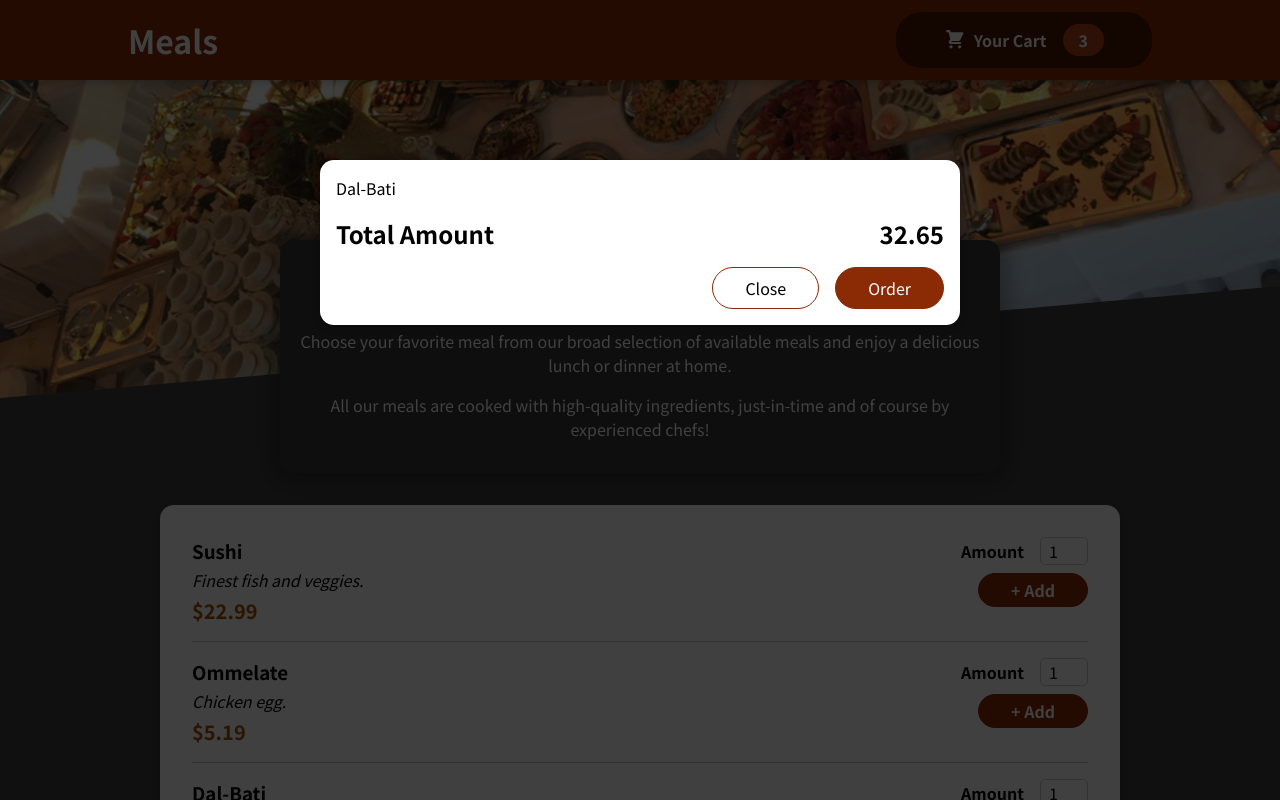
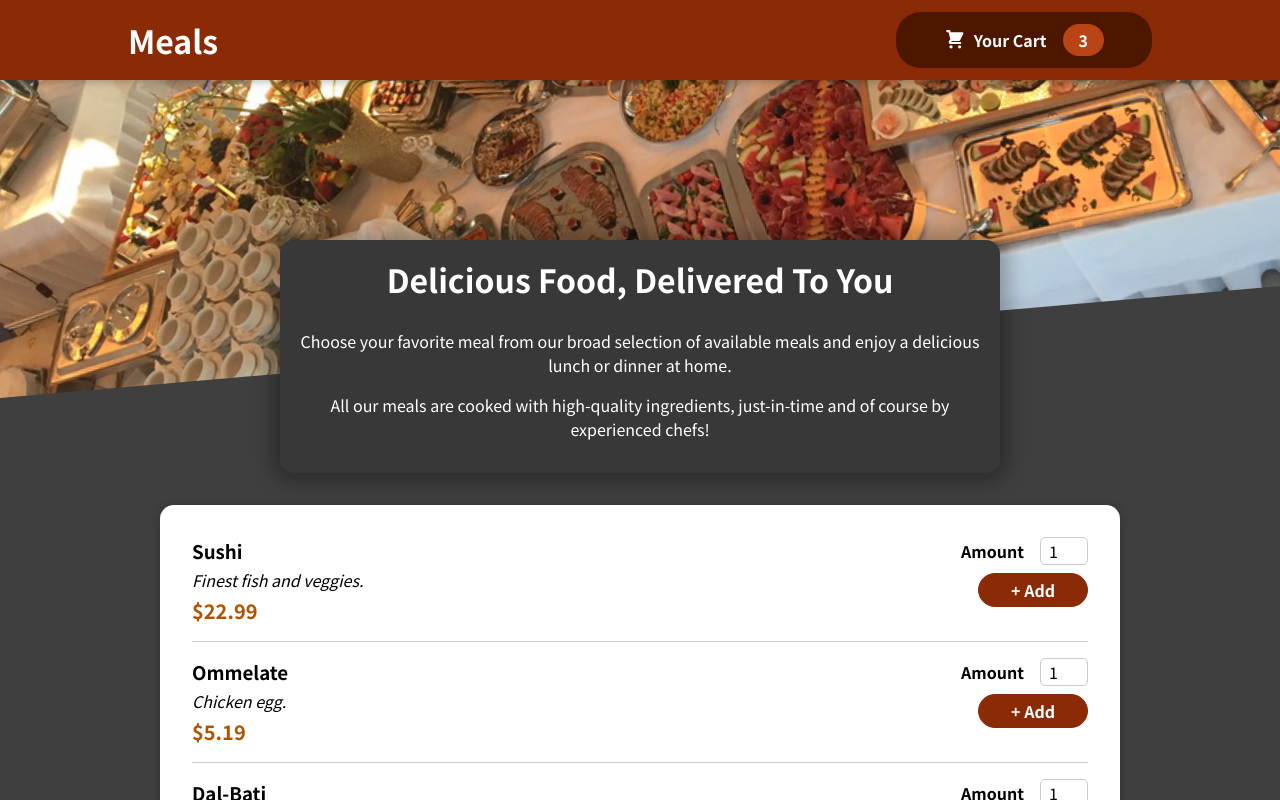
Before and after one commit to adilahamad786/meals-app, a React (Create React App) app: page / in a window 1280 px wide. Shown: the top 800 px of the page. Built offline with nearby package versions, Linux system fonts and the light colour scheme.

Commit message:
Cart Logic implemented using props drill.

```diff
--- a/src/App.js
+++ b/src/App.js
@@ -1,12 +1,25 @@
+import { useState } from "react";
+
 import Cart from "./components/Cart/Cart";
 import Header from "./components/Layout/Header";
 import Meals from "./components/Meals/Meals";
 
 function App() {
+
+  const [cartIsShown, setCardIsShown] = useState(false);
+
+  const showCartHandler = () => {
+    setCardIsShown(true);
+  }
+
+  const hideCartHandler = () => {
+    setCardIsShown(false);
+  }
+
   return (
     <>
-      <Cart />
-      <Header />
+      { cartIsShown && <Cart onHideCart={hideCartHandler} />}
+      <Header onShowCart={showCartHandler} />
       <main>
         <Meals />
       </main>
--- a/src/components/Cart/Cart.js
+++ b/src/components/Cart/Cart.js
@@ -9,14 +9,14 @@
     </ul>
 
   return (
-    <Modal>
+    <Modal onHideCart={props.onHideCart}>
         {cartItems}
         <div className={classes.total}>
             <span>Total Amount</span>
             <span>32.65</span>
         </div>
         <div className={classes.actions}>
-            <button className={classes["button-alt"]}>Close</button>
+            <button className={classes["button-alt"]} onClick={props.onHideCart}>Close</button>
             <button className={classes.button}>Order</button>
         </div>
     </Modal>
--- a/src/components/Layout/Header.js
+++ b/src/components/Layout/Header.js
@@ -2,12 +2,12 @@
 import classes from "./Header.module.css";
 import mealsImage from "../../assets/meals.jpg"
 
-const Header = () => {
+const Header = (props) => {
     return (
         <>
             <header className={ classes.header}>
                 <h1>Meals</h1>
-                <HeaderCartButton />
+                <HeaderCartButton onShowCart={props.onShowCart} />
             </header>
             <div className={classes['main-image']}>
                 <img src={mealsImage} alt="A table full of delicious meals!" />
--- a/src/components/Layout/HeaderCartButton.js
+++ b/src/components/Layout/HeaderCartButton.js
@@ -1,9 +1,9 @@
 import CartIcon from "../Cart/CartIcon";
 import classes from "./HeaderCartButton.module.css";
 
-const HeaderCartButton = () => {
+const HeaderCartButton = (props) => {
     return (
-        <button className={classes.button}>
+        <button className={classes.button} onClick={props.onShowCart}>
             <span className={classes.icon}>
                 <CartIcon />
             </span>
--- a/src/components/UI/Modal.js
+++ b/src/components/UI/Modal.js
@@ -3,7 +3,7 @@
 
 const Backdrop = props => {
     return (
-        <div className={classes.backdrop}></div>
+        <div className={classes.backdrop} onClick={props.onHideCart}></div>
     );
 }
 
@@ -20,7 +20,7 @@
 const Modal = props => {
     return (
         <>
-            {ReactDOM.createPortal(<Backdrop />, portalElement)}
+            {ReactDOM.createPortal(<Backdrop onHideCart={props.onHideCart} />, portalElement)}
             {ReactDOM.createPortal(<ModalOverlay>{props.children}</ModalOverlay>, portalElement)}
         </>
     );
```
Also changed, not shown: 1 other file (tests, documents, lock files or other folders).
